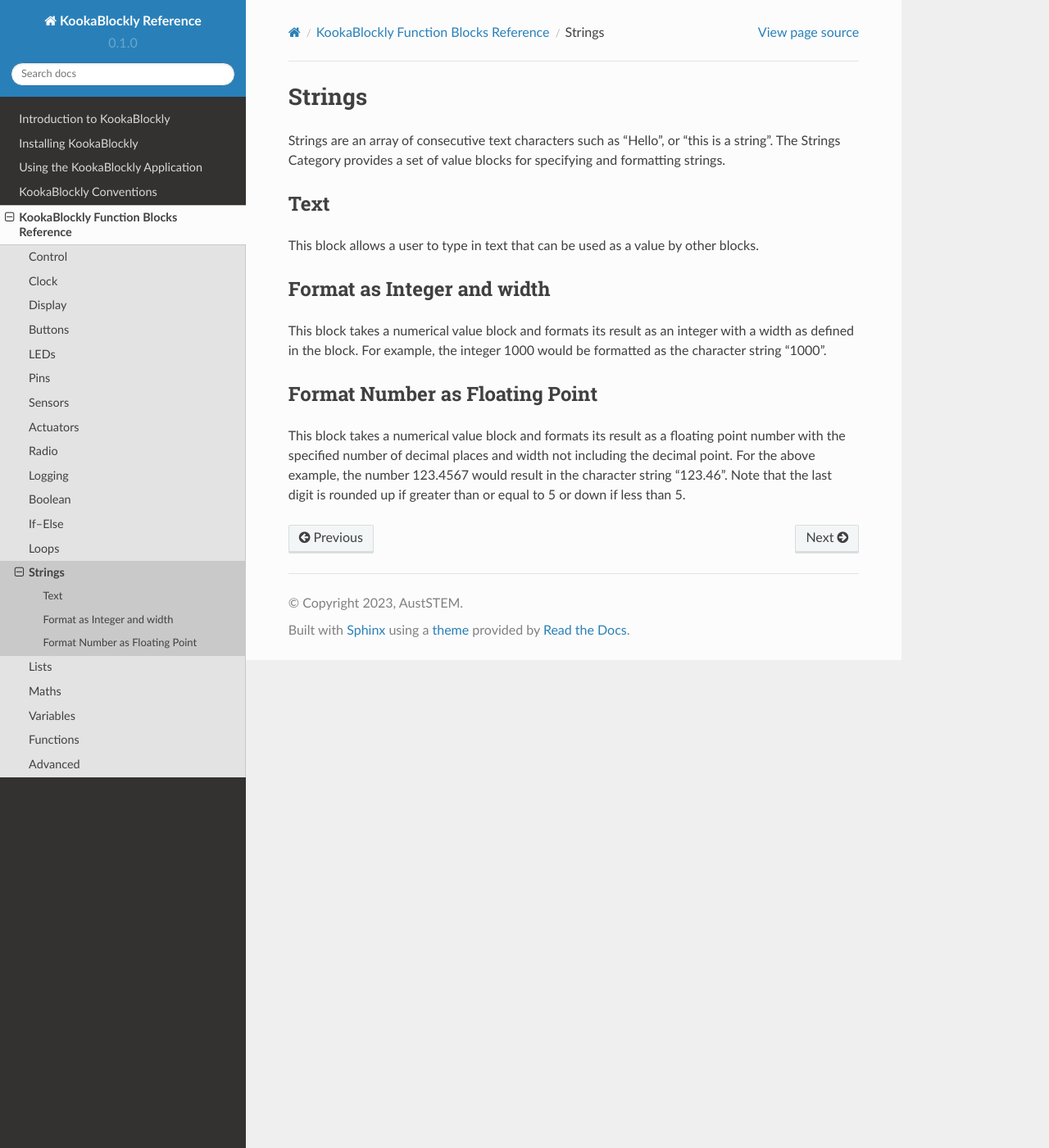
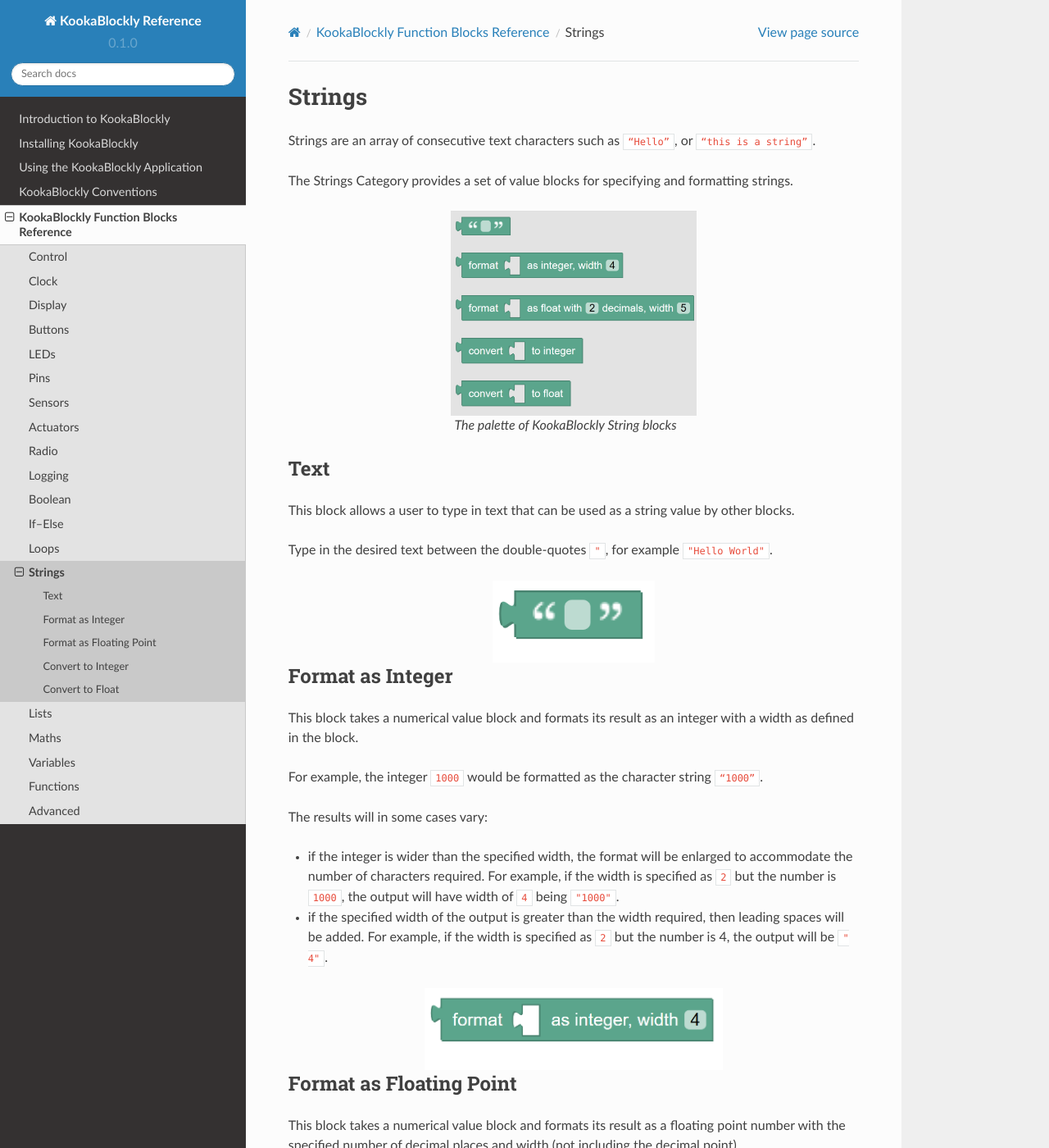
Before and after one commit to TDStrasser/KookaBlockly-Reference, a Sphinx documentation site: the page built from docs/source/strings.rst, in a window 1280 px wide and 1400 px high. Shown: the whole window at 82% size. Built offline with Sphinx 7.4.7 and the Read the Docs theme 2.0.0, drawn with Linux system fonts in a browser that asks for light colours; some of the changed text lies outside the part shown.

Commit message:
Strings category content

```diff
--- a/docs/source/conventions.rst
+++ b/docs/source/conventions.rst
@@ -95,5 +95,5 @@
 Many blocks contain text fields.  In KookaBlockly, text is enclosed by double-quotes ``"``, and these are automatically applied.
 
 However there are some exceptions, particularly in the :doc:`advanced` block which permits any valid MicroPython statement to be entered.
-Here it is important to use the double-quotes ``"`` and no single quotes ``'`` to delimit text, as single-quotes are used in KookaBlockly's XML block code
-and will be misinterpreted rendering the saved KookaBlockly file unusable (with manually correcting the XML block code).
+Here it is important to use the double-quotes ``"`` and not single quotes ``'`` to delimit text, as single-quotes are used in KookaBlockly's XML block code
+and will be misinterpreted rendering the saved KookaBlockly file unusable (without manually correcting the XML block code).
--- a/docs/source/loops.rst
+++ b/docs/source/loops.rst
@@ -98,8 +98,8 @@
 
 This block is used to either break out of the loop, or to stop the current iteration of a loop.
 
-* “break out” immediately ends the loop and jumps to the next block after the loop.
-* “continue with next iteration” stops the current iteration and jumps back to the top of the loop and will run again if the loop allows it.
+* **break out** immediately ends the loop and jumps to the next block after the loop.
+* **continue with next iteration** stops the current iteration and jumps back to the top of the loop and will run again if the loop allows it.
 
 
 The usual way to use this block is in an **If-Do** block where breaking a loop is subject to a logical test.
--- a/docs/source/strings.rst
+++ b/docs/source/strings.rst
@@ -2,38 +2,105 @@
 Strings
 -------
 
+Strings are an array of consecutive text characters such as ``“Hello”``, or ``“this is a string”``.
 
-
-Strings are an array of consecutive text characters such as “Hello”, or “this is a string”.
 The Strings Category provides a set of value blocks for specifying and formatting strings.
 
 
+.. figure:: images/strings-palette.png
+   :width: 300
+   :align: center
+
+   The palette of KookaBlockly String blocks
 
 
 Text
 ----
 
+This block allows a user to type in text that can be used as a string value by other blocks.
+
+Type in the desired text between the double-quotes ``"``, for example ``"Hello World"``.
+
+.. image:: images/strings-value.png
+   :height: 100
+   :align: center
 
 
-This block allows a user to type in text that can be used as a value by other blocks.
+Format as Integer
+-----------------
+
+This block takes a numerical value block and formats its result as an integer with a width as defined in the block.
+
+For example, the integer ``1000`` would be formatted as the character string ``“1000”``.
+
+The results will in some cases vary:
+
+* if the integer is wider than the specified width, the format will be enlarged to accommodate the number of characters required.
+  For example, if the width is specified as ``2`` but the number is ``1000``, the output will have width of ``4`` being ``"1000"``.
+* if the specified width of the output is greater than the width required, then leading spaces will be added.
+  For example, if the width is specified as ``2`` but the number is 4, the output will be ``" 4"``.
 
 
-Format as Integer and width
----------------------------
+.. image:: images/strings-format-integer.png
+   :height: 100
+   :align: center
 
 
 
-This block takes a numerical value block and formats its result as an integer with a width as defined in the block.  For example, the integer 1000 would be formatted as the character string “1000”.
+Format as Floating Point
+------------------------
+
+This block takes a numerical value block and formats its result as a floating point number with
+the specified number of decimal places and width (not including the decimal point).
+
+For example, the number 123.4567 formatted as 2 decimals with width 5, would result in the character string “123.46”.  Note that
+the last digit is rounded up if greater than or equal to 5 or down if less than 5.
+
+The results will in some cases vary:
+
+* if the number is wider than the specified width, the format will be enlarged to accommodate the number of characters required.
+  For example, if the width is specified as ``3.2`` but the number is ``1000.12``, the output will have width of ``6.2`` being ``"1000.12"``.
+* if the specified width of the output is greater than the width required, then leading spaces and trailing zeroes will be added.
+  For example, if the width is specified as ``4.2`` but the number is ``3.1``, the output will be ``" 3.10"``.
 
 
-
-Format Number as Floating Point
--------------------------------
+.. image:: images/strings-format-float.png
+   :height: 100
+   :align: center
 
 
+Convert to Integer
+------------------
 
+This block converts an input string value and outputs a numeric integer value.
 
-This block takes a numerical value block and formats its result as a floating point number with
-the specified number of decimal places and width not including the decimal point.  For the
-above example, the number 123.4567 would result in the character string “123.46”.  Note that
-the last digit is rounded up if greater than or equal to 5 or down if less than 5.
+For example, an input of ``"1234"`` will output the integer number ``1234``.
+
+Inputs strings that are not numeric integers, for example ``"ten"`` or ``"10.1"``, will raise a formatting error and the script will terminate.
+
+Numeric inputs are permitted, for example a floating point input ``10.1`` will yield an integer output ``10``.
+Integer inputs will be passed through as integer outputs.
+
+.. image:: images/strings-to-integer.png
+   :height: 100
+   :align: center
+
+This block is useful when parsing text from the :doc:`radio` into integer data for use in computations.
+
+Convert to Float
+----------------
+
+This block converts an input string value and outputs a numeric floating point value.
+
+For example, an input of ``"1234.56"`` will output the integer number ``1234.56``.
+
+Inputs strings that are not numeric floats, for example ``"ten point one"`` will raise a formatting error and the script will terminate.
+
+Numeric inputs are permitted, for example an integer input ``10`` will yield an integer output ``10.0``.
+Floating point inputs will be passed through as floating point outputs.
+
+.. image:: images/strings-to-float.png
+   :height: 100
+   :align: center
+
+This block is useful when parsing text from the :doc:`radio` into floating point data for use in computations.
```
Also changed, not shown: docs/source/images/strings-format-float.png (added), docs/source/images/strings-format-integer.png (added), docs/source/images/strings-palette.png (added), docs/source/images/strings-to-float.png (added), docs/source/images/strings-to-integer.png (added), docs/source/images/strings-value.png (added).
